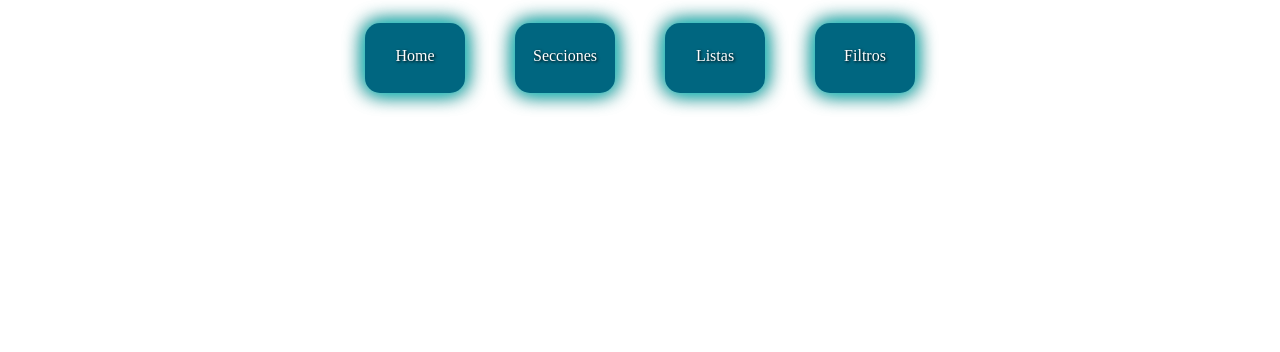
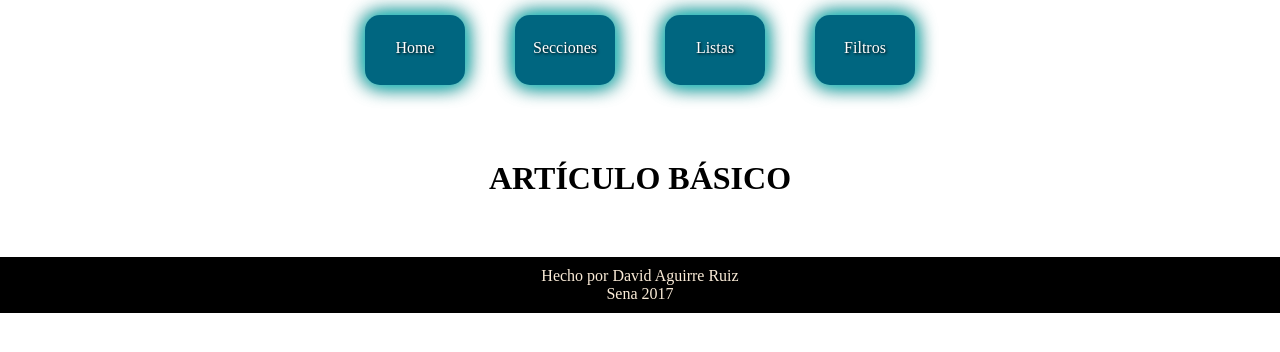
Before and after one commit to daalear/Box-Model, a plain HTML site: page index.html in a window 1280 px wide. Drawn offline with Linux system fonts and the light colour scheme.

Commit message:
Se agrega el footer y el título en el CSS y HTML

```diff
--- a/css/estilogeneral.css
+++ b/css/estilogeneral.css
@@ -36,8 +36,16 @@ nav a
   color: white;
   border-radius: 15px;
   box-shadow: 0px 0px  20px #00ffff,0px 0px  20px #000000 ;
-  /* */
-p {
+  /* Esto es para poner los bordes. Si se cae uno de los bloques, quiere decir que los bloques con los bordes superan la anchura del nav (no cabe) Se debe tener en cuenta para el cálculo del nav.
+
+    Para poner un border se deben tener 3 aspectos básicos que son: color estilo y grosor. Si se hacen por aparte se realizaría de la siguierte manera.
+    border-color: black;
+    border-style: ;
+    border-width: 2px;
+    border-top: white  Esto es para que solo se vea un borde en el top.
+    */
+    border: ;
+
 
 }
 
@@ -51,5 +59,31 @@ nav a:hover {
     hexadecimal de 6
     hexadecimal de 3
     rgb
-    rgba
+    rgba*/
   }
+
+/* ------------------------------------------------------------------------------------------------ */
+
+    h1  {
+        text-align: center;
+        margin: 60px 0;
+
+
+    }
+
+
+
+footer {
+
+    background-color: black;
+    color: antiquewhite;
+    text-align: center;
+    padding: 10px; /* del borde hacia adentro; es como un margin*/
+    margin-top: 60px;
+
+}
+
+
+body {
+ margin: 0px;
+}
--- a/index.html
+++ b/index.html
@@ -17,8 +17,16 @@
     <a href=""> Listas</a>
     <a href=""> Filtros</a>
     </nav>
+    <!-- Título -->
 
+      <h1> ARTÍCULO BÁSICO</h1>
 
+    <!-- Footer-->
+      <footer>
+      Hecho por David Aguirre Ruiz <br>
+      Sena 2017
+
+      </footer>
 
   </body>
 </html>
```
